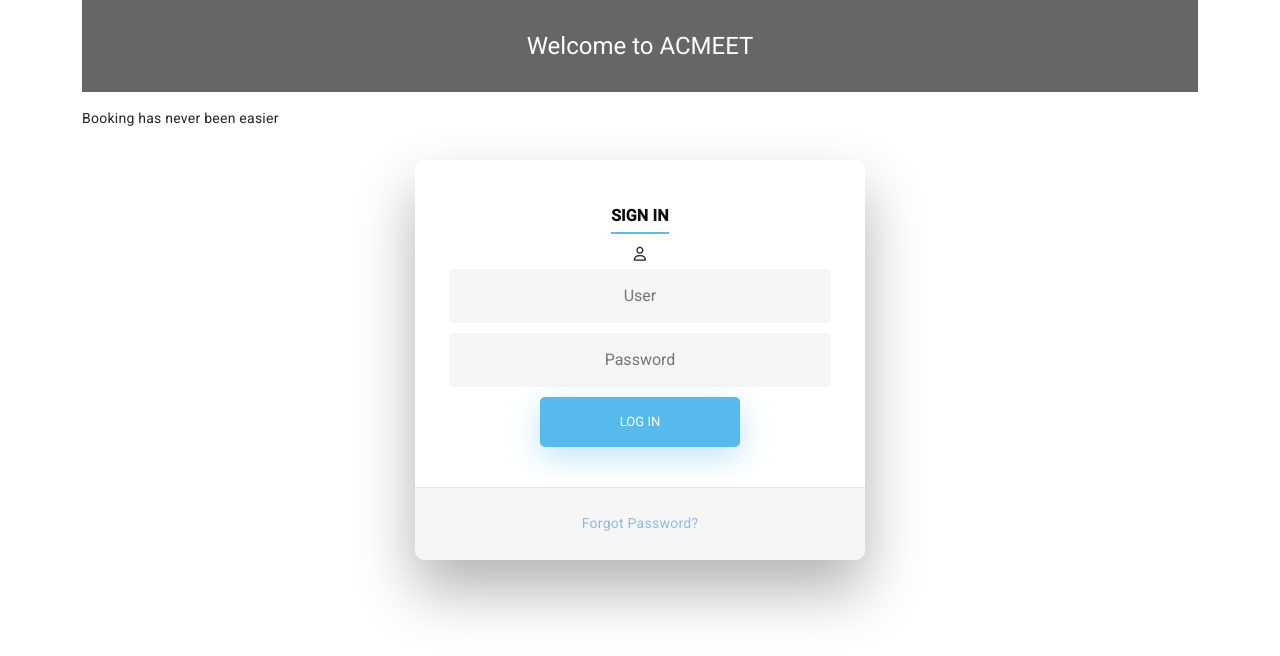
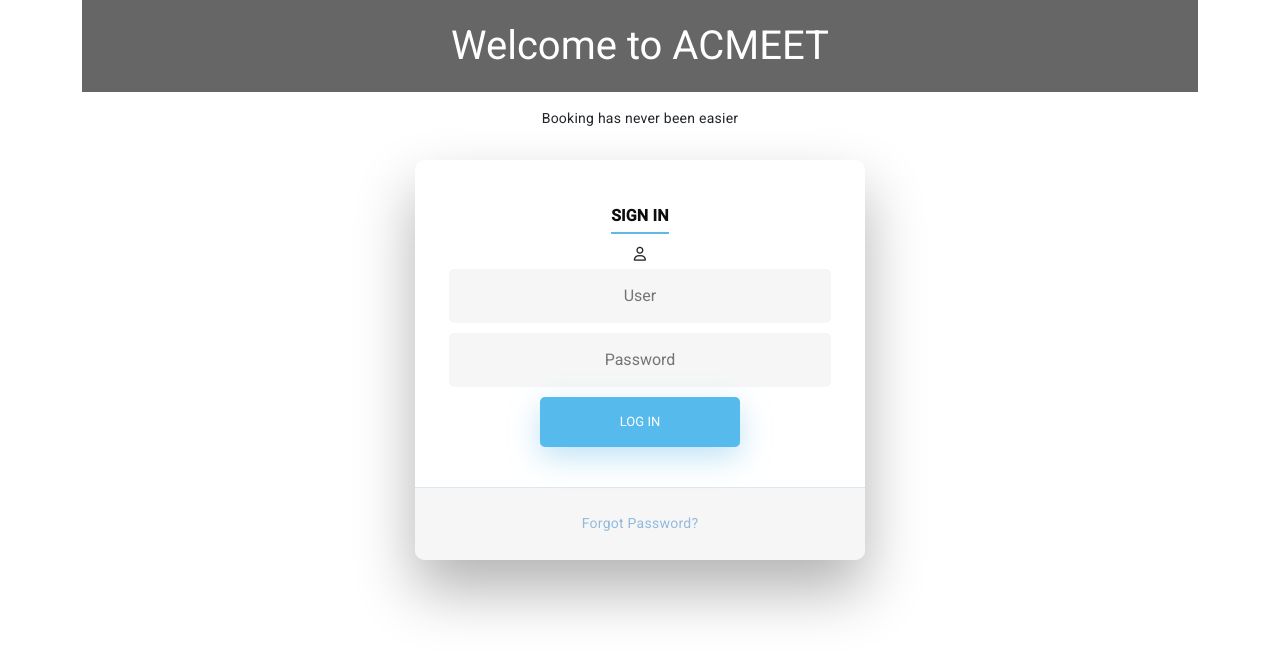
Before and after one commit to JayMarc13/ACME, an Angular app: page /login in a window 1280 px wide. Shown: the top 656 px of the page. Built offline with nearby package versions, Linux system fonts and the light colour scheme.

Commit message:
login hardcodeado

```diff
--- a/src/app/components/login/login.component.css
+++ b/src/app/components/login/login.component.css
@@ -321,3 +321,11 @@ input[type=password] {
 * {
   box-sizing: border-box;
 }
+
+.eslogan {
+  text-align: center;
+}
+
+.title {
+  font-size: 5vh;
+}
```
